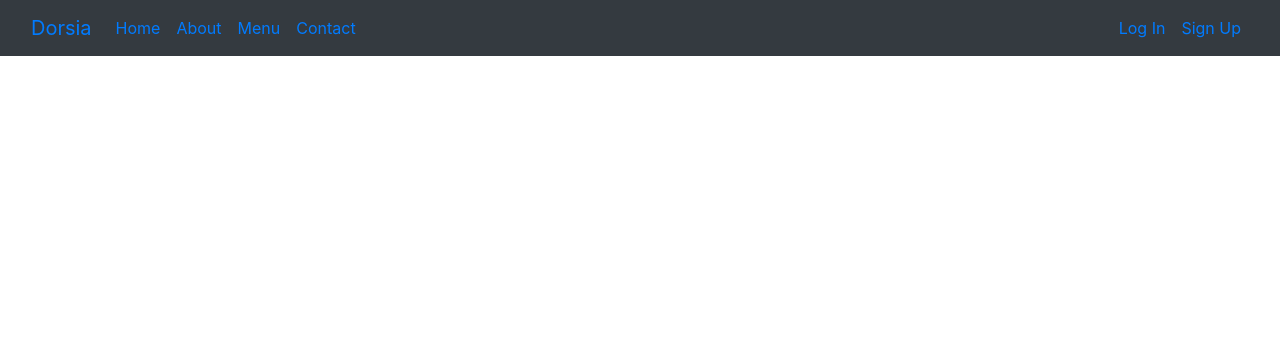
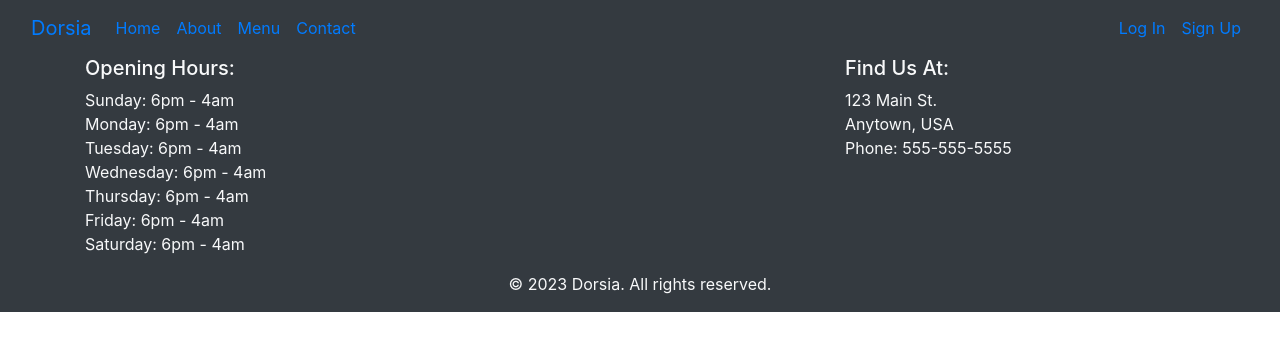
Before and after one commit to SamSswi/PP4-dorsia-restaurant, a Django app: template templates/base.html in a window 1280 px wide. Shown: the top 351 px of the page. Run offline with Django 3.2, Linux system fonts and the light colour scheme; the template is opened without the code that fills it, so the values that code supplies are empty; some libraries are stand-ins or nearby versions.

Commit message:
Add footer to the base template

```diff
--- a/templates/base.html
+++ b/templates/base.html
@@ -12,6 +12,7 @@
 </head>
 
 <body>
+  <!-- Header -->
   <header>
     <!-- The navbar code is pasted from the Bootstrap documentation -->
     <nav class="navbar bg-dark navbar-expand-lg bg-body-tertiary" data-bs-theme="dark">
@@ -48,6 +49,43 @@
       </div>
     </nav>
   </header>
+<main>
+
+</main>
+
+
+<!-- Footer -->
+  <footer class="bg-dark text-light">
+    <div class="container">
+      <div class="row justify-content-between">
+        <div class="col-md-4 col-sm-12 ">
+          <h5>Opening Hours:</h5>
+          <ul class="list-unstyled">
+            <li>Sunday: 6pm - 4am</li>
+            <li>Monday: 6pm - 4am</li>
+            <li>Tuesday: 6pm - 4am</li>
+            <li>Wednesday: 6pm - 4am</li>
+            <li>Thursday: 6pm - 4am</li>
+            <li>Friday: 6pm - 4am</li>
+            <li>Saturday: 6pm - 4am</li>
+          </ul>
+        </div>
+        <div class="col-md-4 col-sm-12">
+          <h5>Find Us At:</h5>
+          <p>
+            123 Main St.<br />
+            Anytown, USA<br />
+            Phone: 555-555-5555
+          </p>
+        </div>
+      </div>
+      <div class="row">
+        <div class="col text-center">
+          <p>&copy; 2023 Dorsia. All rights reserved.</p>
+        </div>
+      </div>
+    </div>
+  </footer>
 
 </body>
 
```
